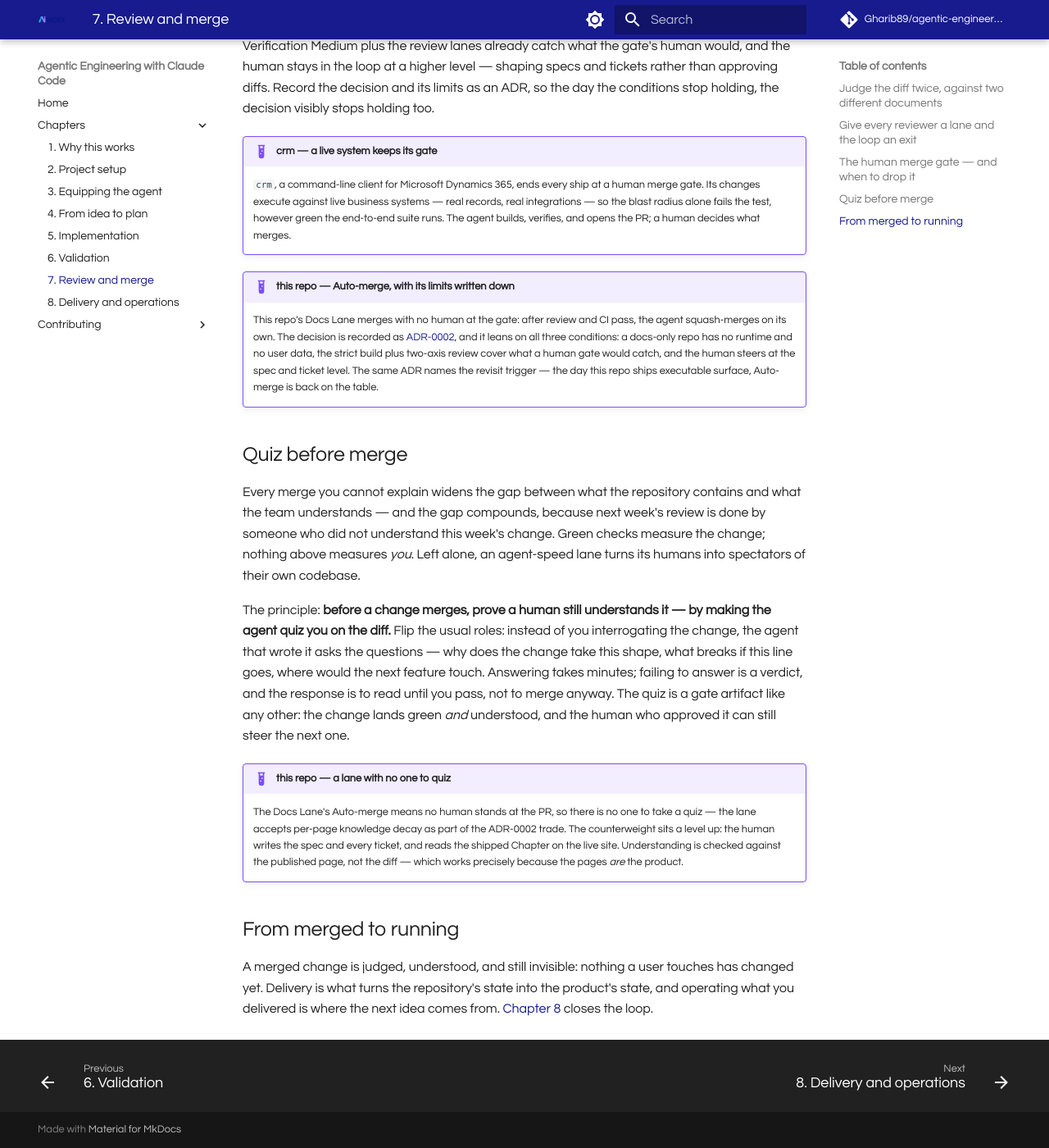
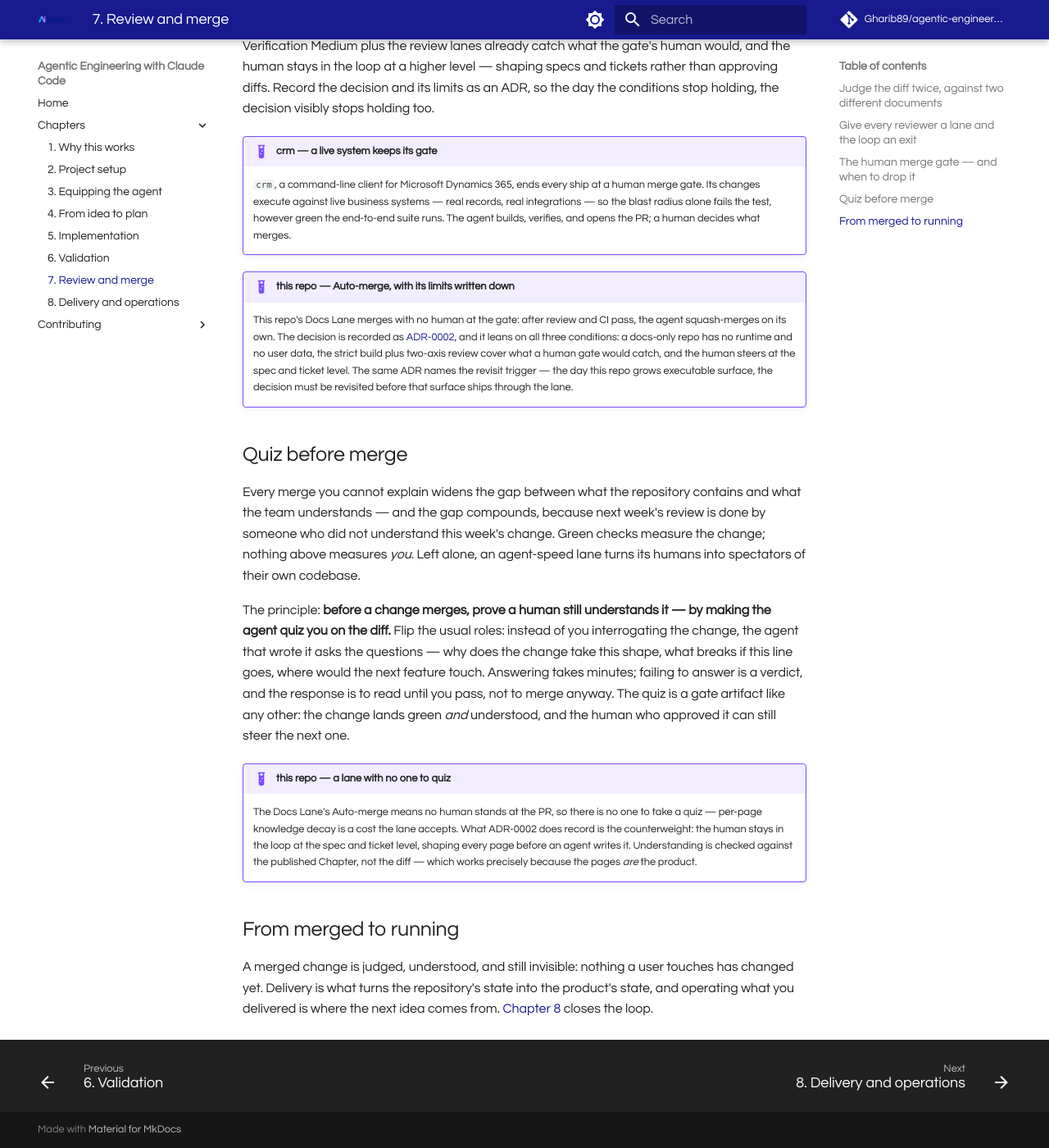
Before and after one commit to Gharib89/agentic-engineering-with-claude, an MkDocs documentation site: the page built from docs/chapters/07-review-and-merge.md, in a window 1280 px wide and 1400 px high, scrolled down 1765 px. Shown: the whole window at 82% size. Built offline with MkDocs 1.6.1 and Material for MkDocs 9.7.7, drawn with Linux system fonts in a browser that asks for light colours; comment, search, counter and statistics services are not loaded; some of the changed text lies outside the part shown.

Commit message:
docs: fix review findings — ADR-0002 paraphrase, convergence box, ADR link (#12)
Co-Authored-By: Claude Fable 5 <noreply@anthropic.com>
Claude-Session: https://claude.ai/code/session_01811iFXezXkNYTeKgJAJn5K

```diff
--- a/docs/chapters/07-review-and-merge.md
+++ b/docs/chapters/07-review-and-merge.md
@@ -27,8 +27,8 @@ The principle: **every reviewer owns an explicit lane, and the loop has a define
     The Docs Lane — this repo's shipping workflow — defines convergence in
     one sentence of its skill: fix every finding or disposition it with a
     reason, then re-run `mkdocs build --strict`. A run cannot open its PR
-    while a finding sits in limbo, and a dispositioned finding carries its
-    reason into the PR, where the next reviewer can overrule it.
+    while a finding sits in limbo: every finding is fixed and re-gated, or
+    declined with its reason on record.
 
 ## The human merge gate — and when to drop it
 
@@ -46,12 +46,13 @@ The principle: **keep the human merge gate by default; drop it only as a recorde
 !!! example "this repo — Auto-merge, with its limits written down"
     This repo's Docs Lane merges with no human at the gate: after review and
     CI pass, the agent squash-merges on its own. The decision is recorded as
-    [ADR-0002](https://github.com/Gharib89/agentic-engineering-with-claude/blob/main/docs/adr/0002-auto-merge-docs-lane.md),
+    [ADR-0002](../adr/0002-auto-merge-docs-lane.md),
     and it leans on all three conditions: a docs-only repo has no runtime
     and no user data, the strict build plus two-axis review cover what a
     human gate would catch, and the human steers at the spec and ticket
-    level. The same ADR names the revisit trigger — the day this repo ships
-    executable surface, Auto-merge is back on the table.
+    level. The same ADR names the revisit trigger — the day this repo grows
+    executable surface, the decision must be revisited before that surface
+    ships through the lane.
 
 ## Quiz before merge
 
@@ -61,11 +62,12 @@ The principle: **before a change merges, prove a human still understands it —
 
 !!! example "this repo — a lane with no one to quiz"
     The Docs Lane's Auto-merge means no human stands at the PR, so there is
-    no one to take a quiz — the lane accepts per-page knowledge decay as
-    part of the ADR-0002 trade. The counterweight sits a level up: the human
-    writes the spec and every ticket, and reads the shipped Chapter on the
-    live site. Understanding is checked against the published page, not the
-    diff — which works precisely because the pages *are* the product.
+    no one to take a quiz — per-page knowledge decay is a cost the lane
+    accepts. What ADR-0002 does record is the counterweight: the human
+    stays in the loop at the spec and ticket level, shaping every page
+    before an agent writes it. Understanding is checked against the
+    published Chapter, not the diff — which works precisely because the
+    pages *are* the product.
 
 ## From merged to running
 
```
